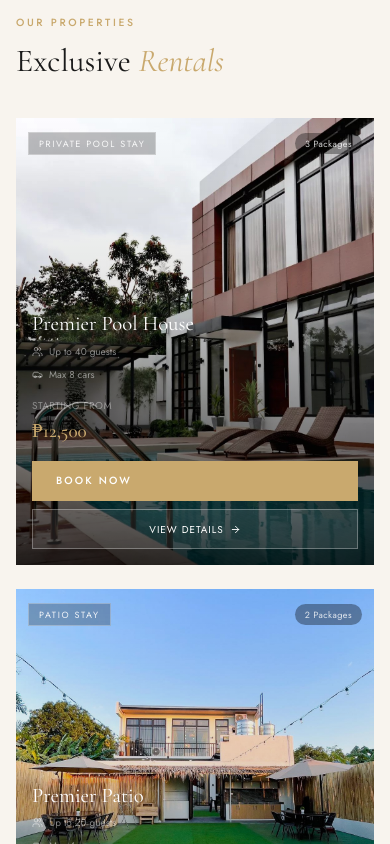
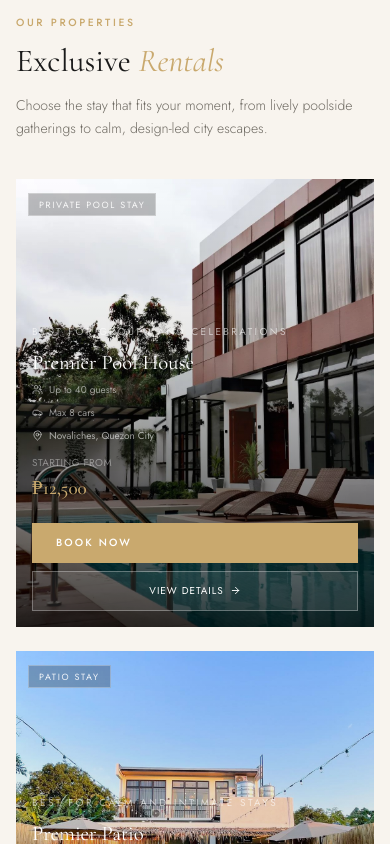
Before and after one commit to rrlWakai/Premier-Rentalss, a React (Vite) app in the folder premier-rentals/: page / in a window 390 px wide. Shown: the part 1180-2024 px from the top of the page. Built offline with nearby package versions, Linux system fonts and the light colour scheme; no server answers.

Commit message:
gallery section layout fixed

```diff
--- a/premier-rentals/src/components/Amenities.tsx
+++ b/premier-rentals/src/components/Amenities.tsx
@@ -1,6 +1,6 @@
 import { motion } from 'framer-motion'
 import {
-  Bath,
+  Fan,
   Sofa,
   Wifi,
   UtensilsCrossed,
@@ -15,7 +15,7 @@ const amenityGroups = [
   {
     title: 'Comfort',
     items: [
-      { icon: Bath, label: 'Air-conditioned Rooms' },
+      { icon: Fan, label: 'Air-conditioned Rooms' },
       { icon: Sofa, label: 'Spacious Living Area' },
     ],
   },
--- a/premier-rentals/src/components/Retreats.tsx
+++ b/premier-rentals/src/components/Retreats.tsx
@@ -1,5 +1,5 @@
 import { useState } from "react";
-import { ArrowRight, Users, Car } from "lucide-react";
+import { ArrowRight, Users, Car, MapPin } from "lucide-react";
 import { Link } from "react-router-dom";
 import { motion } from "framer-motion";
 import {
@@ -24,6 +24,20 @@ const PROPERTIES: { data: PropertyData; local: string; fallback: string }[] = [
   { data: PATIO_DATA, local: PATIO.cover, fallback: FALLBACK.patioCover },
 ];
 
+const PROPERTY_FIT: Record<
+  PropertyData["slug"],
+  { eyebrow: string; shortLocation: string }
+> = {
+  "premier-pool-house": {
+    eyebrow: "Best for groups and celebrations",
+    shortLocation: "Novaliches, Quezon City",
+  },
+  "premier-patio": {
+    eyebrow: "Best for calm and intimate stays",
+    shortLocation: "Caloocan, Metro Manila",
+  },
+};
+
 export default function Retreats() {
   const [bookingState, setBookingState] = useState<{
     property: PropertyData;
@@ -34,7 +48,7 @@ export default function Retreats() {
     <section id="retreats" className="bg-[#f8f4ee] py-16 sm:py-20 lg:py-24">
       <div className="mx-auto max-w-7xl px-4 sm:px-6 lg:px-12">
         {/* Header */}
-        <div className="mb-10 flex items-end justify-between sm:mb-12">
+        <div className="mb-10 max-w-3xl sm:mb-12">
           <motion.div
             initial={{ opacity: 0, y: 20 }}
             whileInView={{ opacity: 1, y: 0 }}
@@ -56,6 +70,13 @@ export default function Retreats() {
                 Rentals
               </span>
             </h2>
+            <p
+              className="mt-4 max-w-2xl text-sm leading-relaxed text-[#6f6b63] sm:text-[15px]"
+              style={{ fontFamily: "Jost, sans-serif", fontWeight: 300 }}
+            >
+              Choose the stay that fits your moment, from lively poolside
+              gatherings to calm, design-led city escapes.
+            </p>
           </motion.div>
         </div>
 
@@ -67,7 +88,10 @@ export default function Retreats() {
           whileInView="visible"
           viewport={{ once: true, amount: 0.15 }}
         >
-          {PROPERTIES.map(({ data, local, fallback }, i) => (
+          {PROPERTIES.map(({ data, local, fallback }, i) => {
+            const fit = PROPERTY_FIT[data.slug];
+
+            return (
               <motion.div
                 key={data.slug}
                 variants={fadeUpVariant}
@@ -96,21 +120,14 @@ export default function Retreats() {
                     </span>
                   </div>
 
-                {/* Package count badge */}
-                <div className="absolute right-3 top-3 sm:right-4 sm:top-4">
-                  <span
-                    className="rounded-full px-2.5 py-1 text-[9px] tracking-wider text-white/80 sm:text-[10px]"
-                    style={{
-                      background: "rgba(0,0,0,0.35)",
-                      fontFamily: "Jost, sans-serif",
-                    }}
-                  >
-                    {data.packages.length} Packages
-                  </span>
-                </div>
-
                   {/* Bottom overlay */}
                   <div className="absolute bottom-0 left-0 right-0 p-4 sm:p-6">
+                    <p
+                      className="mb-2 text-[10px] uppercase tracking-[0.24em] text-white/60"
+                      style={{ fontFamily: "Jost, sans-serif" }}
+                    >
+                      {fit.eyebrow}
+                    </p>
                     <h3
                       className="mb-1 text-white"
                       style={{
@@ -124,7 +141,7 @@ export default function Retreats() {
 
                     {/* Capacity row */}
                     <div
-                    className="mb-4 flex flex-col gap-2 text-[10px] text-white/50 sm:flex-row sm:items-center sm:gap-4"
+                      className="mb-3 flex flex-col gap-2 text-[10px] text-white/55 sm:flex-row sm:flex-wrap sm:items-center sm:gap-4"
                       style={{ fontFamily: "Jost, sans-serif" }}
                     >
                       <span className="flex items-center gap-1.5">
@@ -135,10 +152,14 @@ export default function Retreats() {
                         <Car size={11} />
                         Max {data.maxCars} cars
                       </span>
+                      <span className="flex items-center gap-1.5 text-white/60">
+                        <MapPin size={11} />
+                        {fit.shortLocation}
+                      </span>
                     </div>
 
                     {/* Starting price */}
-                  <div className="mb-4 flex flex-col items-start gap-1 sm:flex-row sm:items-center sm:gap-3">
+                    <div className="mb-5 flex flex-col items-start gap-1 sm:flex-row sm:items-center sm:gap-3">
                       <span
                         className="text-[10px] text-white/40 uppercase tracking-wider"
                         style={{ fontFamily: "Jost, sans-serif" }}
@@ -158,7 +179,7 @@ export default function Retreats() {
                     </div>
 
                     {/* Action buttons stay visible on touch devices and animate on larger screens */}
-                  <div className="flex flex-col gap-2 opacity-100 transition-opacity duration-300 sm:flex-row sm:opacity-0 sm:group-hover:opacity-100">
+                    <div className="flex flex-col gap-2 opacity-100 transition-all duration-300 sm:flex-row sm:translate-y-2 sm:opacity-0 sm:group-hover:translate-y-0 sm:group-hover:opacity-100">
                       <button
                         onClick={() =>
                           setBookingState({
@@ -185,7 +206,8 @@ export default function Retreats() {
                   </div>
                 </div>
               </motion.div>
-          ))}
+            );
+          })}
         </motion.div>
       </div>
 
```
Also changed, not shown: premier-rentals/src/components/Gallery.tsx (+74 -35 lines). Lines whose indentation alone changed are shown as unchanged.
